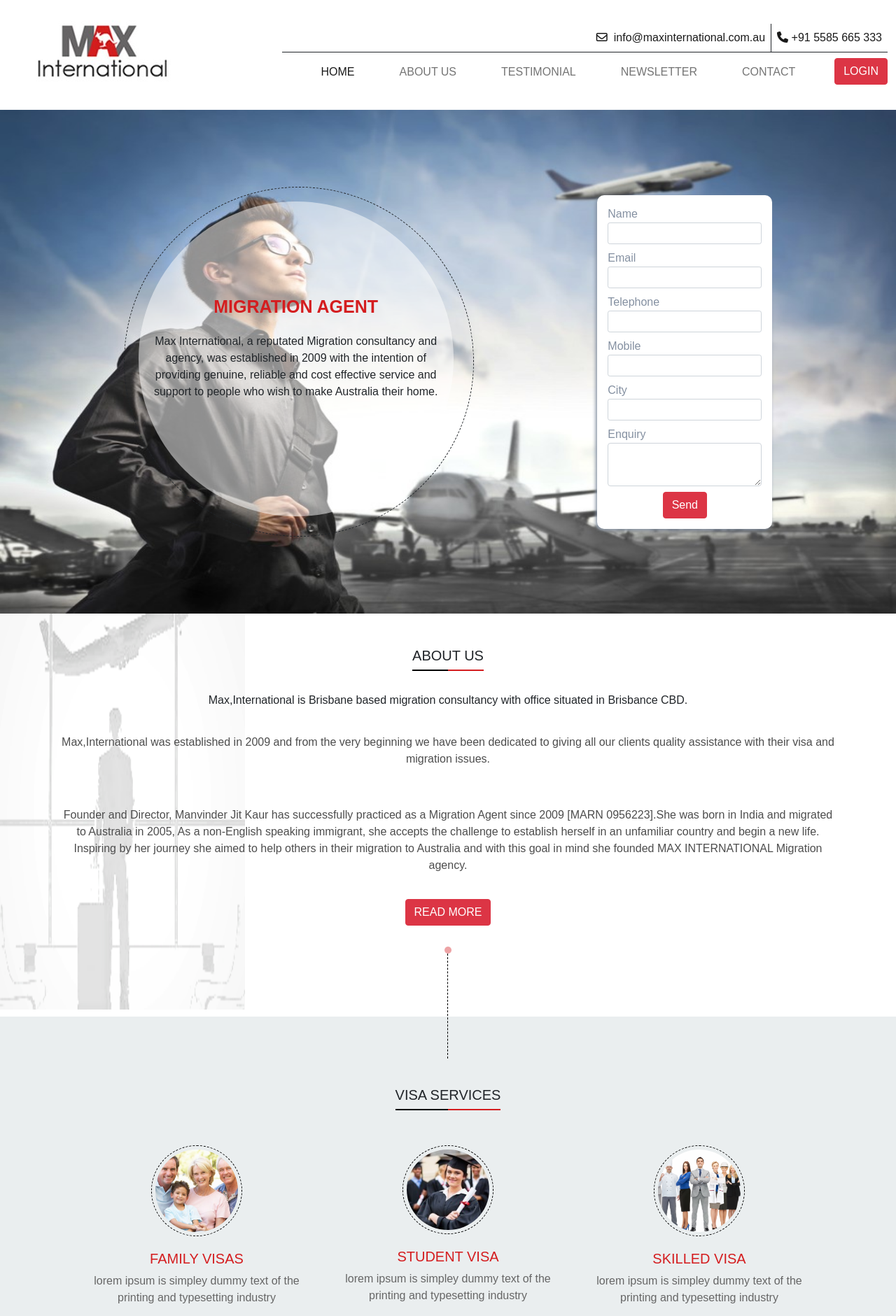
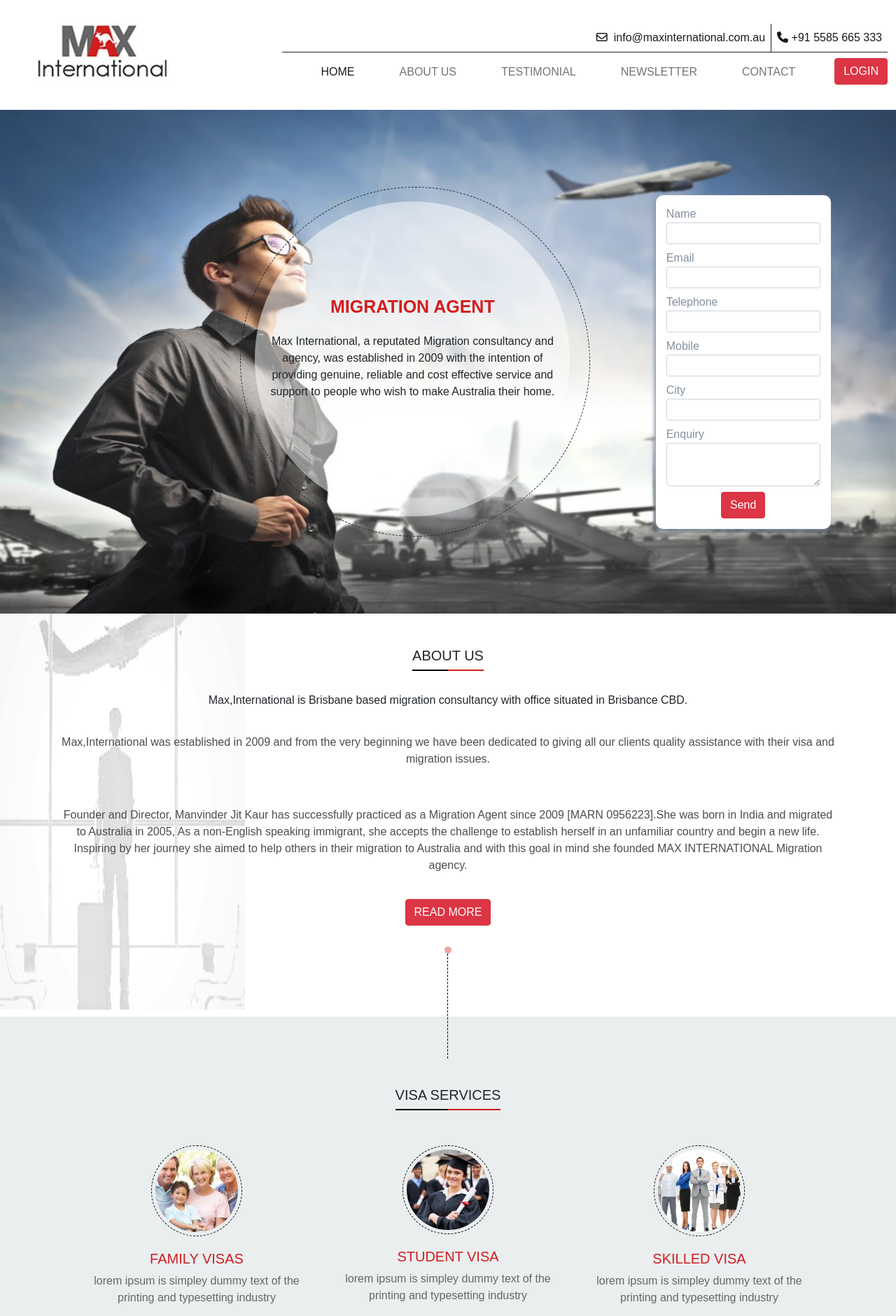
Before and after one commit to kaviyarasu-2000/learning-jekyll, a Jekyll site: the page built from jekyll/index.md, in a window 1280 px wide. Shown: the top 1881 px of the page at 70% size. Built offline with Jekyll 4.4.1, drawn with Linux system fonts in a browser that asks for light colours; nearby versions of some CDN libraries; some web fonts are replaced.

Commit message:
footer space.

```diff
--- a/jekyll/_includes/footer.html
+++ b/jekyll/_includes/footer.html
@@ -45,11 +45,6 @@
 				</div>
                </div>
               <p class=" col-sm-8 contact--details">mail :                                                                               <span class="contact--details__highlight text-lowercase">info@maxinternational.com.au</span></p>
-
-
-
-
-
                     <div class="newsletter mt-5">
                         <h5 class="footer--heading col-sm-1">newsletter</h5>
                             <form class="d-flex mt-3">
--- a/jekyll/sass/home/_home.scss
+++ b/jekyll/sass/home/_home.scss
@@ -14,6 +14,7 @@
   height: 500px;
   width: 500px;
   border-radius: $border-radius;
+    margin-left: 250px;
   &-des{
         padding: 15px;
     }
```
Also changed, not shown: 3 other files.
